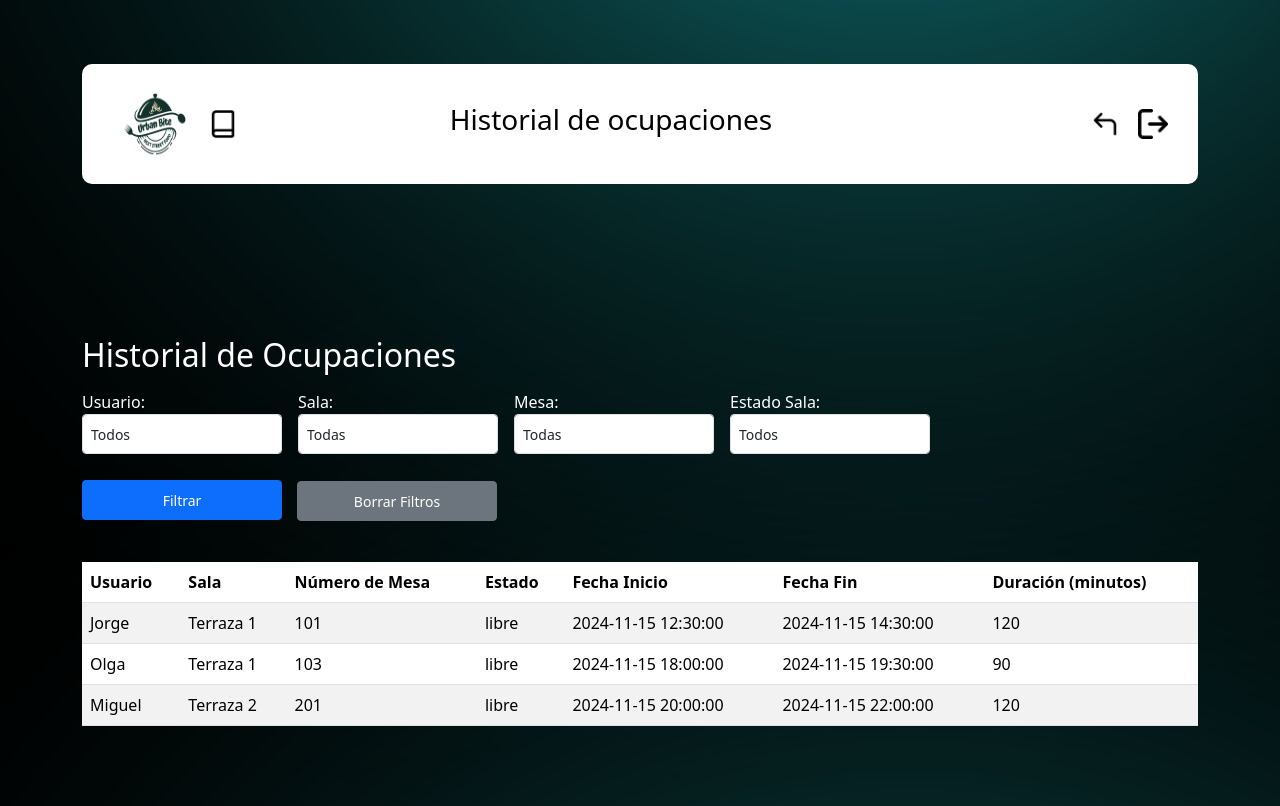
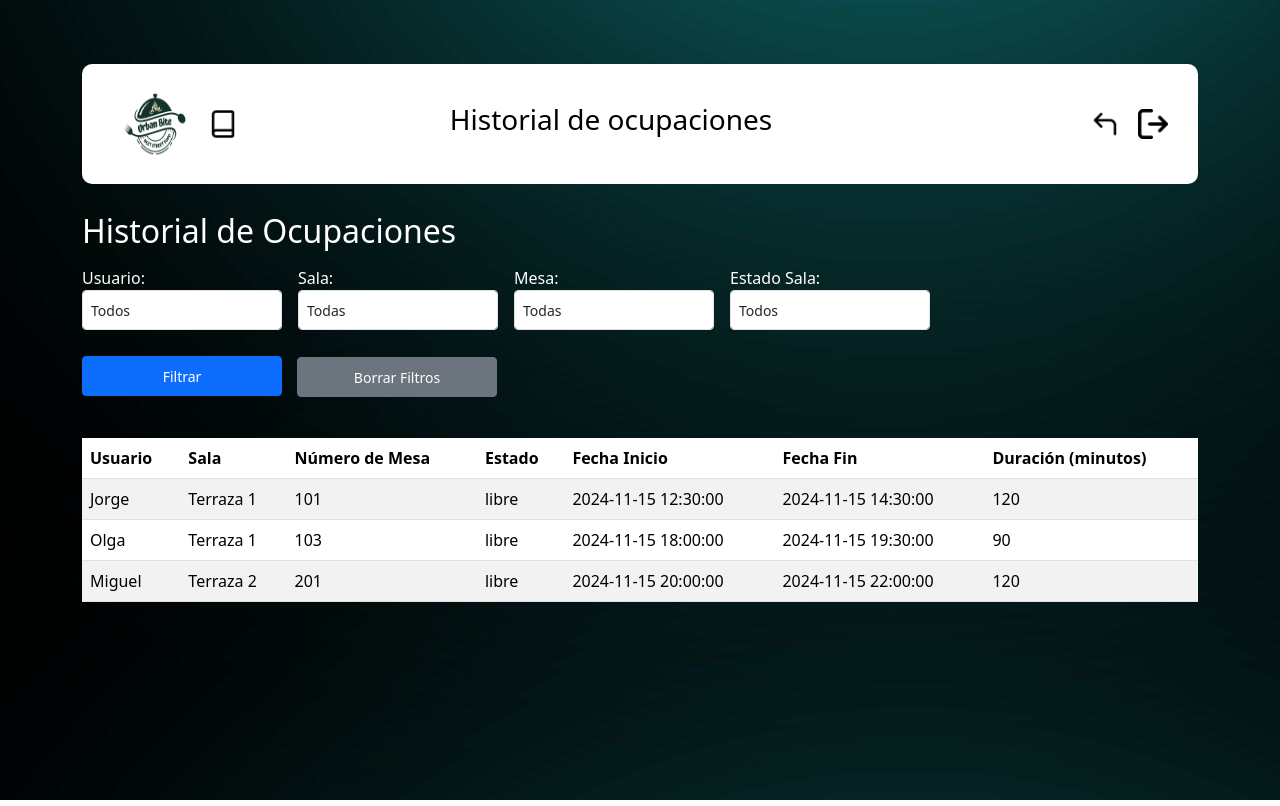
Before and after one commit to Dmasc67/2425_DAW2_M12_Projecte-01_SARA-CONNOR, a PHP site: page /registro.php in a window 1280 px wide. Run offline with PHP 8.4, Linux system fonts and the light colour scheme; a user stored in the database is signed in; data comes from the database, SQL or seed files in the repository; some libraries are stand-ins or nearby versions.

Commit message:
Cambios espacio css

```diff
--- a/css/menu.css
+++ b/css/menu.css
@@ -15,6 +15,10 @@ body {
 .container {
     padding-top: 5%;
     padding-bottom: 5%;
+}
+
+#historial-container {
+    margin-top: -100px;
 }
 
 .navegacion {
--- a/php/conexion.php
+++ b/php/conexion.php
@@ -3,7 +3,7 @@
 $dbserver="localhost";
 $dbusername="root";
 $dbpassword="";
-$dbbasedatos="bd_restaurante1";
+$dbbasedatos="bd_restaurante";
 try {
     $conexion = mysqli_connect($dbserver, $dbusername,$dbpassword, $dbbasedatos);
 }catch (Exception $e) {
--- a/registro.php
+++ b/registro.php
@@ -51,7 +51,7 @@ if (!isset($_SESSION['usuario'])) {
     </div>
 
     <!-- Contenido principal -->
-    <div class="container mt-4">
+    <div id="historial-container" class="container">
         <h2 class="text-white">Historial de Ocupaciones</h2> <!-- Título en color blanco -->
 
         <!-- Formulario de filtros -->
```
